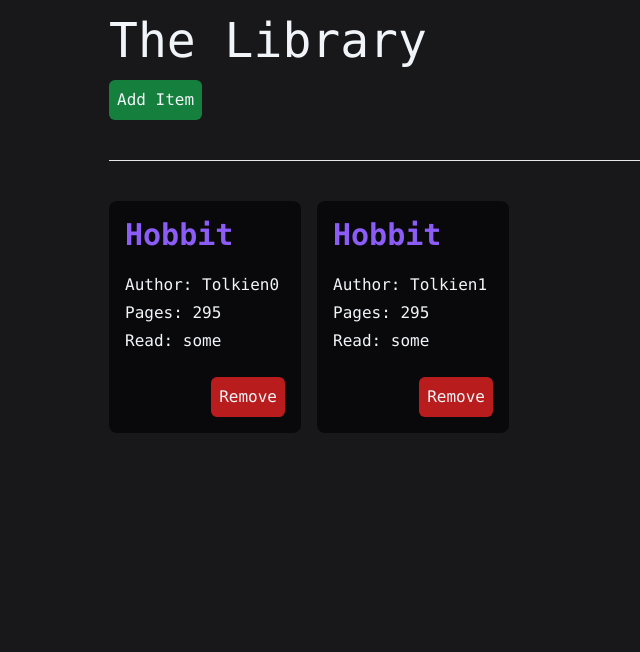
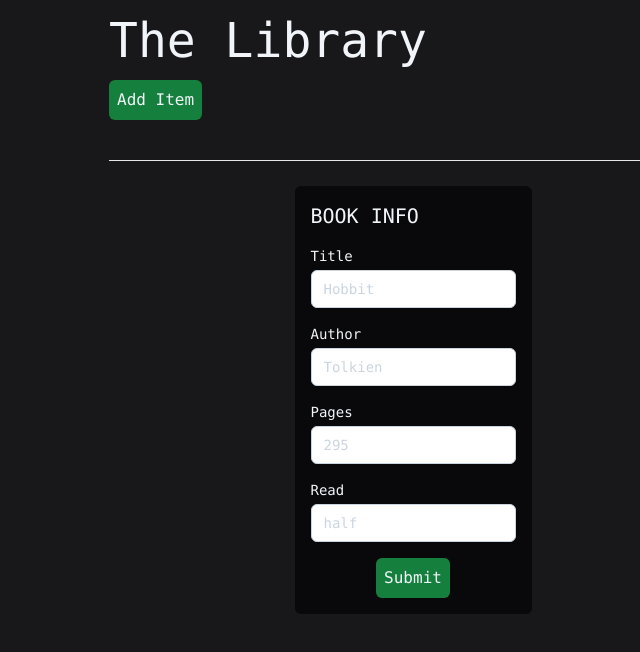
Before and after one commit to Vapniak/LibraryApp, a website: page src/index.html in a window 1280 px wide. Both pictures are taken after a click on the button "Add Item". Shown: the whole page, without its empty margins (227-867 px from the left). Drawn offline with nearby package versions, Linux system fonts and the light colour scheme; files that its build step writes are made by us from their sources.

Commit message:
Added pop up form to fill book info

```diff
--- a/src/index.html
+++ b/src/index.html
@@ -1,32 +1,96 @@
 <!DOCTYPE html>
 <html lang="en">
   <head>
-    <meta charset="UTF-8">
-    <meta name="viewport" content="width=device-width, initial-scale=1.0">
+    <meta charset="UTF-8" />
+    <meta name="viewport" content="width=device-width, initial-scale=1.0" />
     <title>Library</title>
 
-    <link rel="preconnect" href="https://fonts.googleapis.com">
-    <link rel="preconnect" href="https://fonts.gstatic.com" crossorigin>
-    <link href="https://fonts.googleapis.com/css2?family=Roboto&display=swap" rel="stylesheet">
+    <link rel="preconnect" href="https://fonts.googleapis.com" />
+    <link rel="preconnect" href="https://fonts.gstatic.com" crossorigin />
+    <link
+      href="https://fonts.googleapis.com/css2?family=Roboto&display=swap"
+      rel="stylesheet"
+    />
 
-    <link href="/dist/output.css" rel="stylesheet">
+    <link href="/dist/output.css" rel="stylesheet" />
   </head>
   <body class="bg-zinc-900 text-slate-100 font-mono">
     <div class="w-full flex justify-center">
       <div class="w-full lg:w-1/2 flex flex-col p-4">
         <div class="w-full">
           <p class="text-5xl">The Library</p>
-                    <button class="bg-green-700 hover:bg-green-900 rounded-md p-2 mt-4" id="add-item">Add Item</button>
+          <button
+            class="bg-green-700 hover:bg-green-900 rounded-md p-2 mt-4"
+            id="add-item"
+          >
+            Add Item
+          </button>
           <hr class="mt-10" />
         </div>
 
-                <div class="grid grid-cols-1 md:grid-cols-3 gap-4 mt-10" id="container">
-
-                </div>
+        <div
+          class="grid grid-cols-1 md:grid-cols-3 gap-4 mt-10"
+          id="container"
+        ></div>
       </div>
     </div>
 
     <!--Get Info from pop up form and pass it to js-->
+    <div class="absolute w-fit h-fit left-0 right-0 top-0 bottom-0 m-auto hidden" id="pop-up-form">
+      <form class="w-full bg-zinc-950 rounded-md p-4" onsubmit="event.preventDefault(); addBook();" id="form">
+        <h1 class="text-xl">BOOK INFO</h1>
+        <div class="flex gap-4 flex-col my-4">
+          <label class="block">
+            <span class="block text-sm">Title</span>
+            <input
+              id="title"
+              type="text"
+              class="focus:outline-none shadow-sm text-sm focus:ring-violet-500 focus:ring-1 focus:border-violet-500 mt-1 block w-full px-3 py-2 bg-white border border-slate-300 text-slate-950 placeholder-slate-300 rounded-md"
+              placeholder="Hobbit"
+              required
+            />
+          </label>
+          <label class="block">
+            <span class="block text-sm">Author</span>
+            <input
+              id="author"
+              type="text"
+              class="focus:outline-none shadow-sm text-sm focus:ring-violet-500 focus:ring-1 focus:border-violet-500 mt-1 block w-full px-3 py-2 bg-white border border-slate-300 text-slate-950 placeholder-slate-300 rounded-md"
+              placeholder="Tolkien"
+              required
+            />
+          </label>
+          <label class="block">
+            <span class="block text-sm">Pages</span>
+            <input
+              id="pages"
+              type="number"
+              class="focus:outline-none shadow-sm text-sm focus:ring-violet-500 focus:ring-1 focus:border-violet-500 mt-1 block w-full px-3 py-2 bg-white border border-slate-300 text-slate-950 placeholder-slate-300 rounded-md"
+              placeholder="295"
+              required
+            />
+          </label>
+          <label class="block">
+            <span class="block text-sm">Read</span>
+            <input
+              id="read"
+              type="text"
+              class="focus:outline-none shadow-sm text-sm focus:ring-violet-500 focus:ring-1 focus:border-violet-500 mt-1 block w-full px-3 py-2 bg-white border border-slate-300 text-slate-950 placeholder-slate-300 rounded-md"
+              placeholder="half"
+              required
+            />
+          </label>
+        </div>
+        <div class="flex justify-center">
+          <button
+            type="sumbit"
+            class="bg-green-700 p-2 rounded-md hover:bg-green-900"
+          >
+            Submit
+          </button>
+        </div>
+      </form>
+    </div>
 
     <script src="script.js"></script>
   </body>
--- a/src/script.js
+++ b/src/script.js
@@ -11,33 +11,46 @@ class Book {
 }
 let count = 0;
 
-const uid = function(){
+const uid = function () {
   return Date.now().toString(36) + Math.random().toString(36);
+};
+
+const container = document.getElementById("container");
+const popUpForm = document.getElementById("pop-up-form");
+
+const addItemButton = document
+  .getElementById("add-item")
+  .addEventListener("click", function () {
+    showPopUpForm();
+  });
+
+function showPopUpForm(){
+  popUpForm.classList.remove("hidden");
 }
 
-let book = new Book("Hobbit", "Tolkien", 295, "some", uid());
+function addBook() {
+  popUpForm.classList.add("hidden");
 
-const container = document.getElementById("container");
+  let title = document.getElementById("title").value;
+  let author = document.getElementById("author").value;
+  let pages = document.getElementById("pages").value;
+  let read = document.getElementById("read").value;
 
-const addItemButton = document.getElementById("add-item").addEventListener("click", function(){
-    addBook(book);
-});
-
-addBook(book);
-
-
-
-function addBook(book){
+  let book = new Book(title, author, pages, read, uid());
   const content = `
     <div class="bg-zinc-950 rounded-lg p-4 min-w-min" id=${book.id}>
         <div class="flex flex-col gap-1">
-            <p class="text-3xl font-semibold text-violet-500 mb-4">${book.title}</p>
+            <p class="text-3xl font-semibold text-violet-500 mb-4">${
+              book.title
+            }</p>
             <p>Author: ${book.author + count}</p>
             <p>Pages: ${book.pages}</p>
             <p>Read: ${book.read}</p>
         </div>
         <div class="mt-6 flex justify-end">
-            <button type="button" onclick="removeBook(this)" book-id=${book.id} class="bg-red-700 rounded-md p-2 hover:bg-red-900">Remove</button>
+            <button type="button" onclick="removeBook(this)" book-id=${
+              book.id
+            } class="bg-red-700 rounded-md p-2 hover:bg-red-900">Remove</button>
         </div>
     </div>`;
 
@@ -45,9 +58,11 @@ function addBook(book){
   count++;
 
   container.innerHTML += content;
+
+  document.getElementById("form").reset();
 }
 
-function removeBook(sender){
+function removeBook(sender) {
   let id = sender.getAttribute("book-id");
 
   let result = Library.find((item) => item.id === id);
```
Lines whose indentation alone changed are shown as unchanged.
